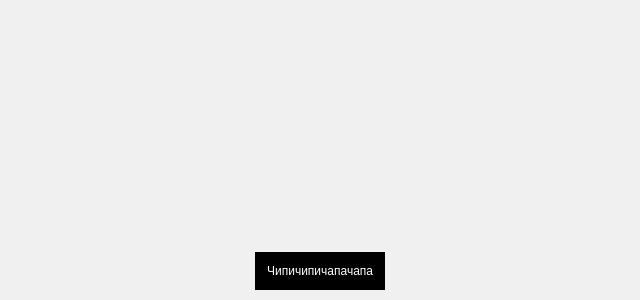
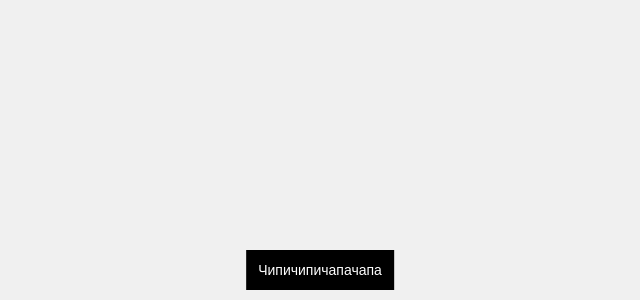
Before and after one commit to Tauk0r/randomsite, a plain HTML site: page index.html in a window 1280 px wide. Shown: the part 500-800 px from the top of the page, without its empty margins (320-960 px from the left). Drawn offline with Linux system fonts and the light colour scheme.

Commit message:
Update index.html

```diff
--- a/index.html
+++ b/index.html
@@ -32,7 +32,7 @@
             transform: translateX(-50%);
         }
         .controls button {
-            font-size: 12px; /* Увеличиваем размер шрифта кнопки */
+            font-size: 14px; /* Увеличиваем размер шрифта кнопки */
             padding: 12px 12px; /* Добавляем отступы для увеличения размера кнопки */
             background-color: black; /* Цвет фона кнопки */
             color: white; /* Цвет текста кнопки */
```
